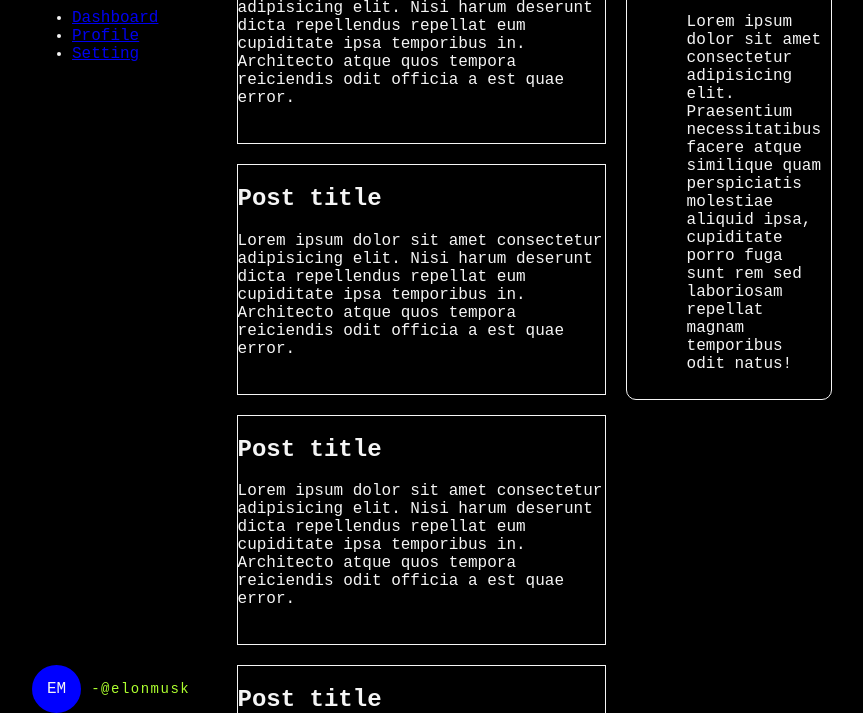
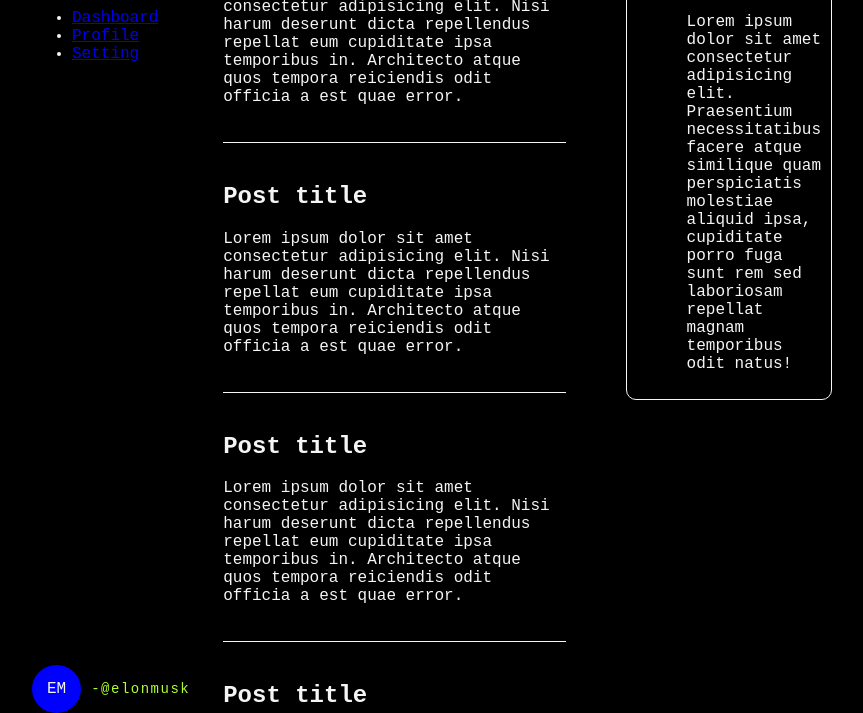
Before and after one commit to Flavia1892/SocialMedia-tema, a plain HTML site: page index.html in a window 1280 px wide. Shown: the part 87-800 px from the top of the page, without its empty margins (208-1071 px from the left). Drawn offline with Linux system fonts and the light colour scheme.

Commit message:
commit last today

```diff
--- a/stil.css
+++ b/stil.css
@@ -57,7 +57,7 @@ body {
     gap: 20px;
 }
 .post{
-    border: 1px solid whitesmoke;
+    border-bottom: 1px solid whitesmoke;
     padding-bottom: 20px;
 }
 
@@ -74,5 +74,5 @@ body {
     border: 1px solid whitesmoke;
     border-radius: 10px;
     padding:10px;
-
+   margin-left: 40px;
 }
```
